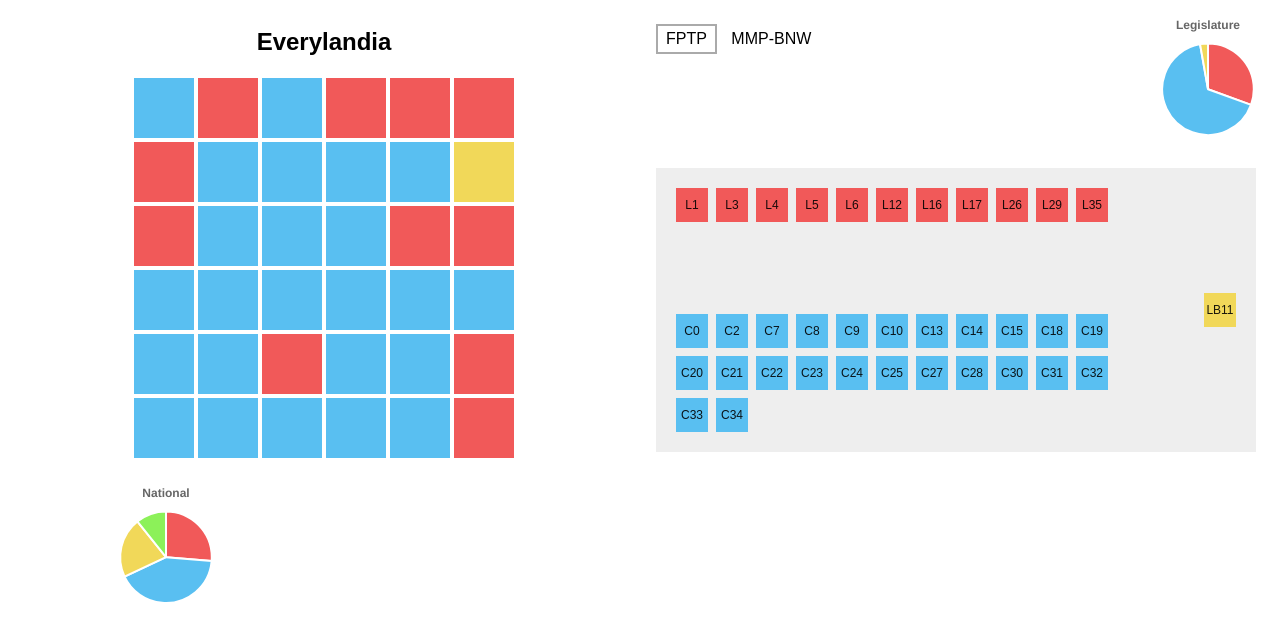
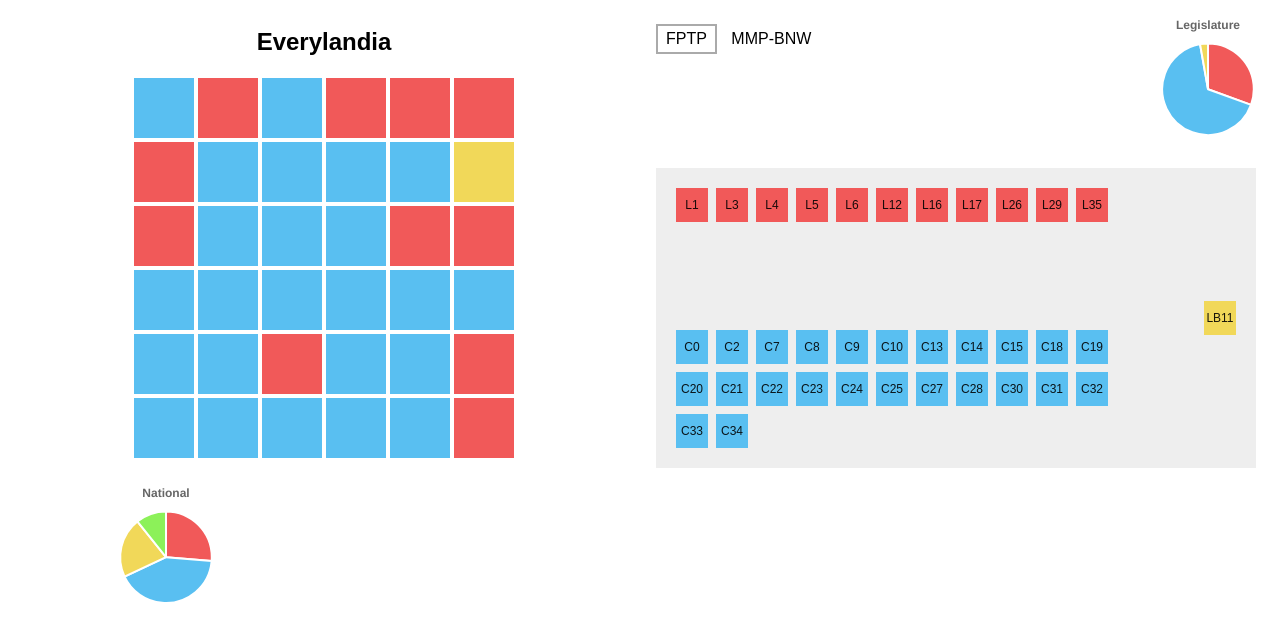
Before and after one commit to Allen-B1/vsim, a plain HTML site: page index.html in a window 1280 px wide. Drawn offline with Linux system fonts and the light colour scheme.

Commit message:
Fix layout

```diff
--- a/index.html
+++ b/index.html
@@ -116,7 +116,8 @@
 	grid-column: 1;
 	align-items: flex-end;
 	align-content: flex-end;
-	justify-content: flex-start; }
+	justify-content: flex-start;
+	margin-top: 8px; }
 #legislature-opposition {
 	grid-row: 1;
 	grid-column: 1;
@@ -134,7 +135,7 @@
 
 	display: flex;
 	flex-direction: row-reverse;
-	flex-wrap: wrap;
+	flex-wrap: wrap-reverse;
 	justify-content: flex-start;
 	align-content: flex-end; }
 
```
